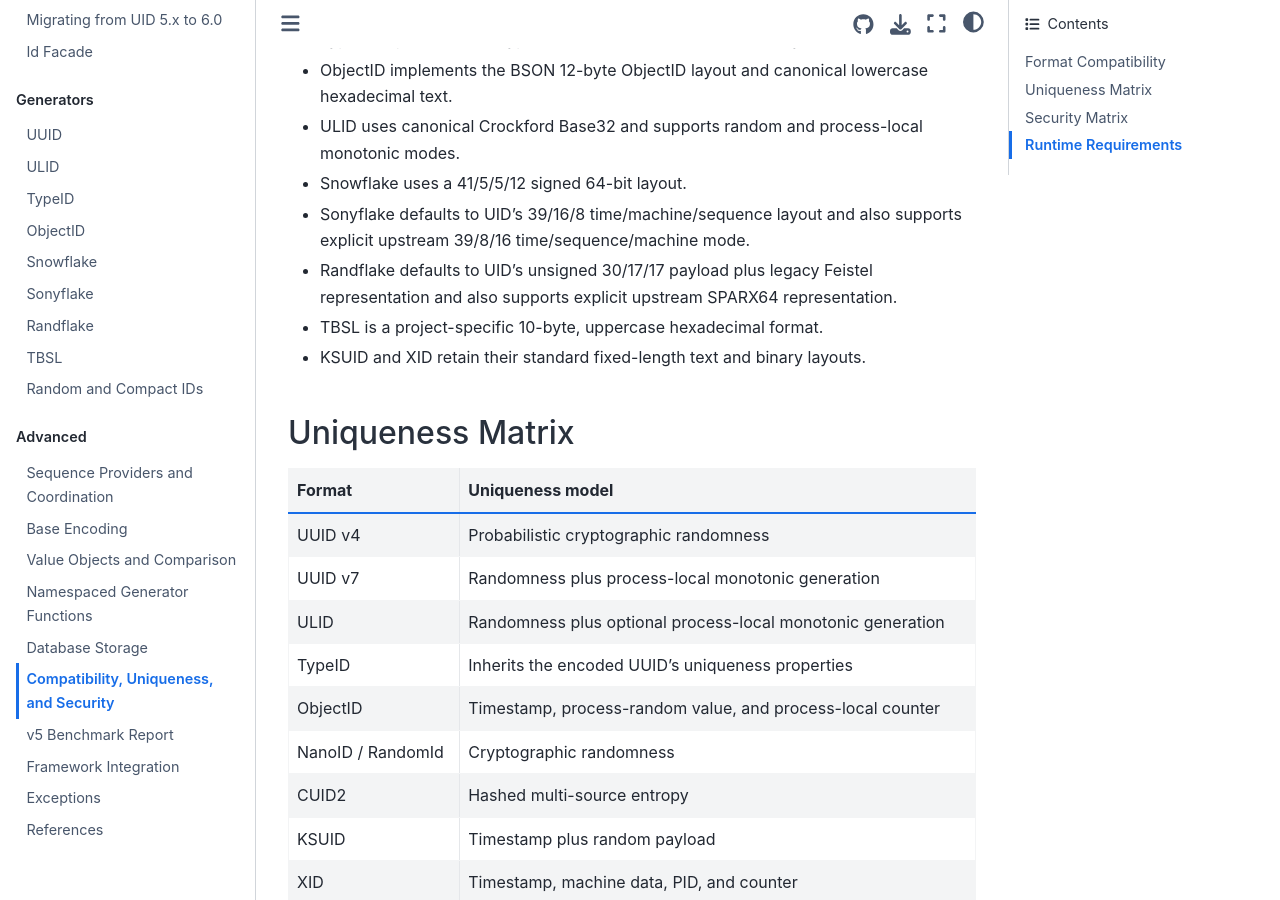
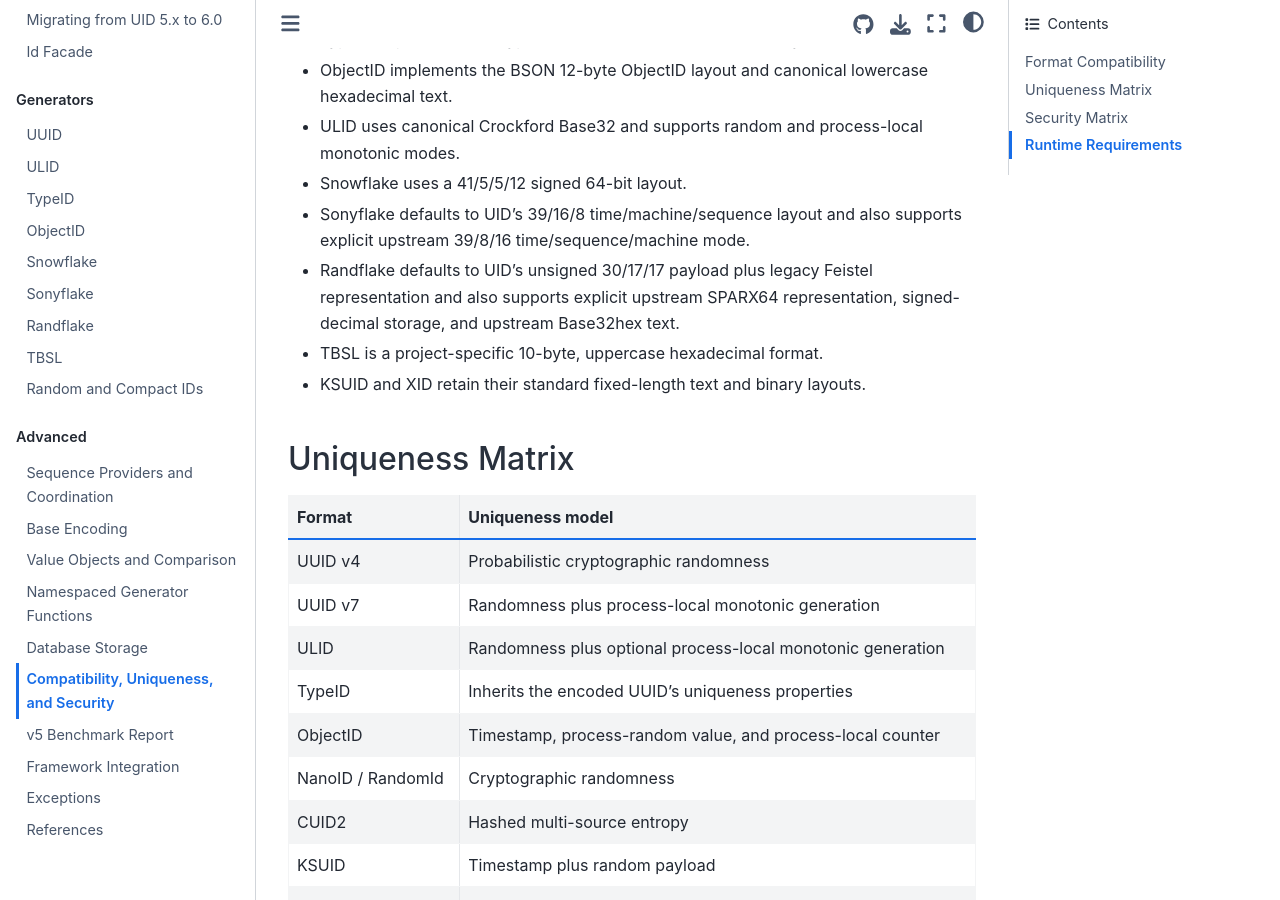
Before and after one commit to infocyph/UID, a Sphinx documentation site: the page built from docs/compatibility.rst, in a window 1280 px wide and 900 px high, scrolled down 349 px. Built offline with Sphinx 7.4.7 and the Sphinx Book theme 1.1.4, drawn with Linux system fonts in a browser that asks for light colours; some of the changed text lies outside the part shown.

Commit message:
docs(runtime): align optional integration requirements

```diff
--- a/docs/compatibility.rst
+++ b/docs/compatibility.rst
@@ -13,7 +13,8 @@ Format Compatibility
 - Sonyflake defaults to UID's 39/16/8 time/machine/sequence layout and also
   supports explicit upstream 39/8/16 time/sequence/machine mode.
 - Randflake defaults to UID's unsigned 30/17/17 payload plus legacy Feistel
-  representation and also supports explicit upstream SPARX64 representation.
+  representation and also supports explicit upstream SPARX64 representation,
+  signed-decimal storage, and upstream Base32hex text.
 - TBSL is a project-specific 10-byte, uppercase hexadecimal format.
 - KSUID and XID retain their standard fixed-length text and binary layouts.
 
```
Also changed, not shown: other parts of docs/compatibility.rst (+1 -1 lines).
